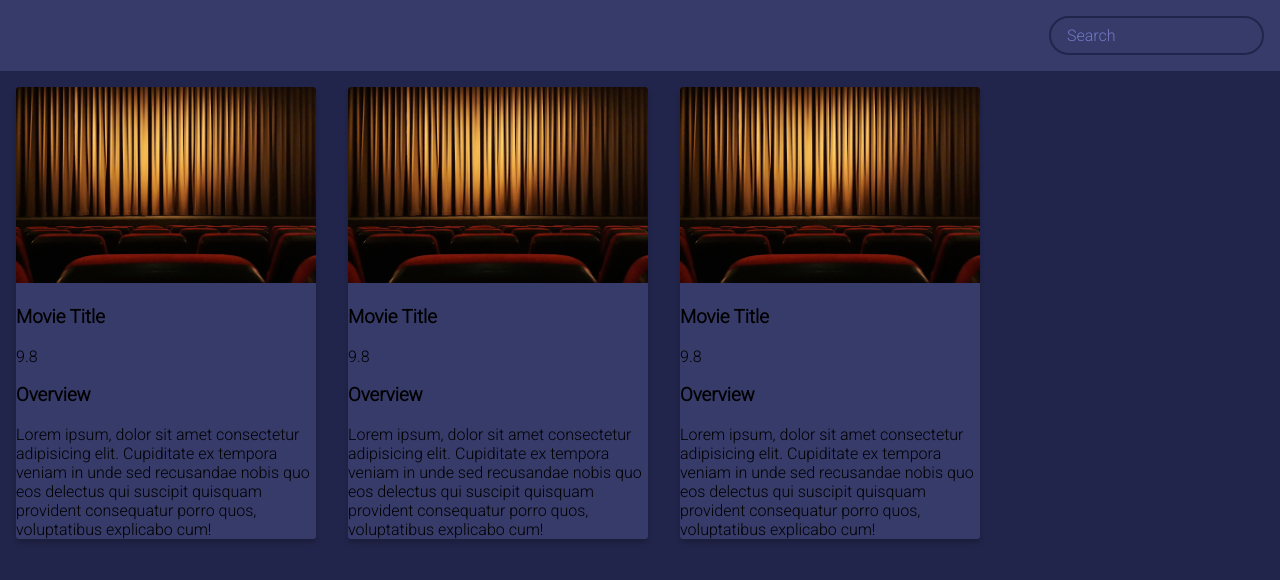
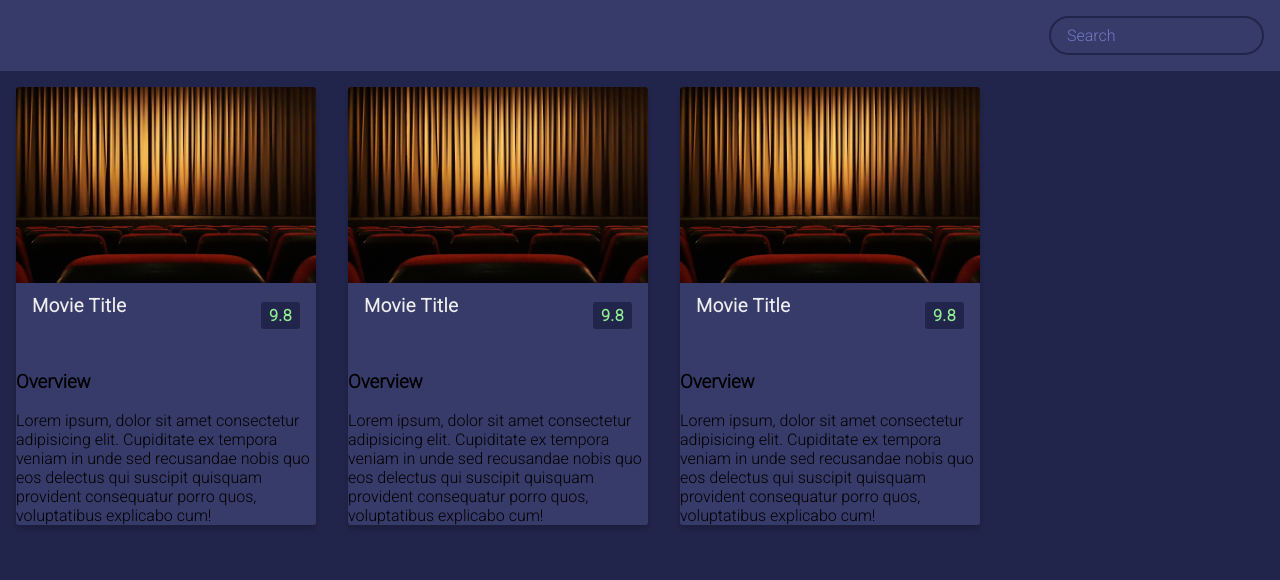
Before and after one commit to felianfilian/movie_app, a plain HTML site: page index.html in a window 1280 px wide. Drawn offline with Linux system fonts and the light colour scheme.

Commit message:
movie info styling

```diff
--- a/style.css
+++ b/style.css
@@ -41,6 +41,30 @@ main {
   width: 100%;
 }
 
+.movie-info {
+  align-items: center;
+  color: #eee;
+  display: flex;
+  justify-content: space-between;
+  letter-spacing: 0.5px;
+  padding: 0.5rem 1rem 1rem;
+}
+
+.movie-info h3 {
+  margin-top: 0;
+}
+
+.movie-info span {
+  background-color: var(--primary-color);
+  border-radius: 3px;
+  font-weight: bold;
+  padding: 0.25rem 0.5rem;
+}
+
+.movie-info span.green {
+  color: lightgreen;
+}
+
 .search {
   background-color: transparent;
   border: 2px solid var(--primary-color);
```
